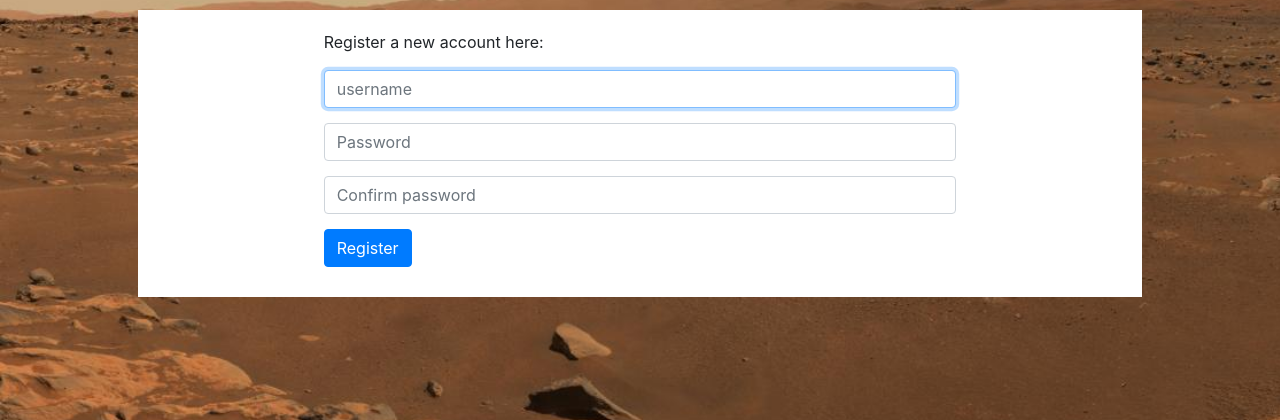
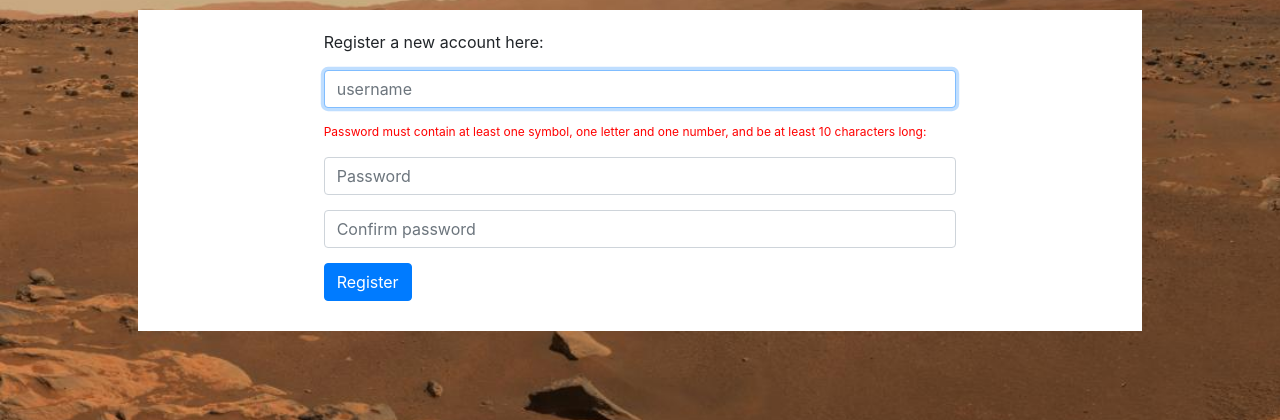
Before and after one commit to denshirenji/marsgarden, a Flask app: page /register in a window 1280 px wide. Shown: the part 100-520 px from the top of the page. Run offline with Flask 2, Linux system fonts and the light colour scheme; some libraries are stand-ins or nearby versions.

Commit message:
adding hint for password

```diff
--- a/templates/register.html
+++ b/templates/register.html
@@ -11,6 +11,7 @@
     <div class="form-group">
         <input autocomplete="off" autofocus class="form-control" name="username" placeholder="username" type="text">
     </div>
+    <p style="color:red; font-size:12px">Password must contain at least one symbol, one letter and one number, and be at least 10 characters long:</p>
     <div class="form-group">
         <input class="form-control" name="password" placeholder="Password" type="password">
     </div>
```
